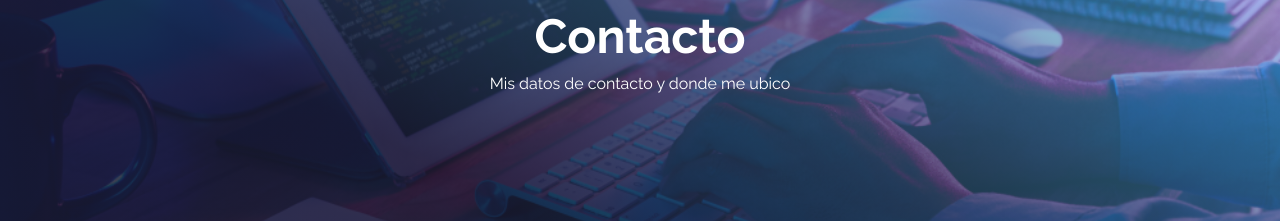
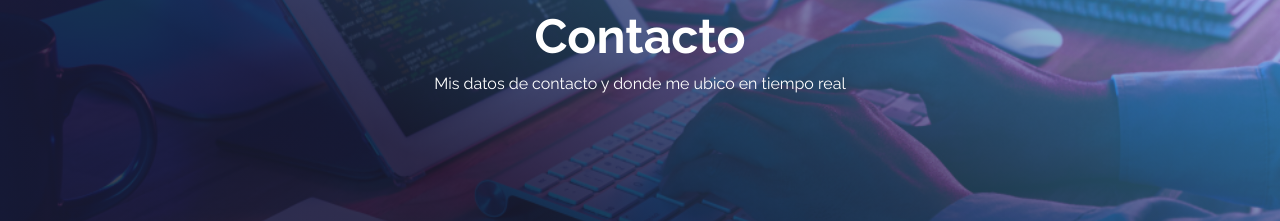
Before and after one commit to davidbo99/fast-api-git-example, a plain HTML site: page contacto.html in a window 1280 px wide. Shown: the part 207-428 px from the top of the page. Drawn offline with Linux system fonts and the light colour scheme.

Commit message:
cambio en la descripcion de archivos

```diff
--- a/contacto.html
+++ b/contacto.html
@@ -32,7 +32,7 @@
         <section class='hero'>
           <div class="hero-header-text">
             <h1 class="banner-title">Contacto</h1>
-            <p class="white">Mis datos de contacto y donde me ubico</p>
+            <p class="white">Mis datos de contacto y donde me ubico en tiempo real</p>
 
           </div>
         </section>
```
